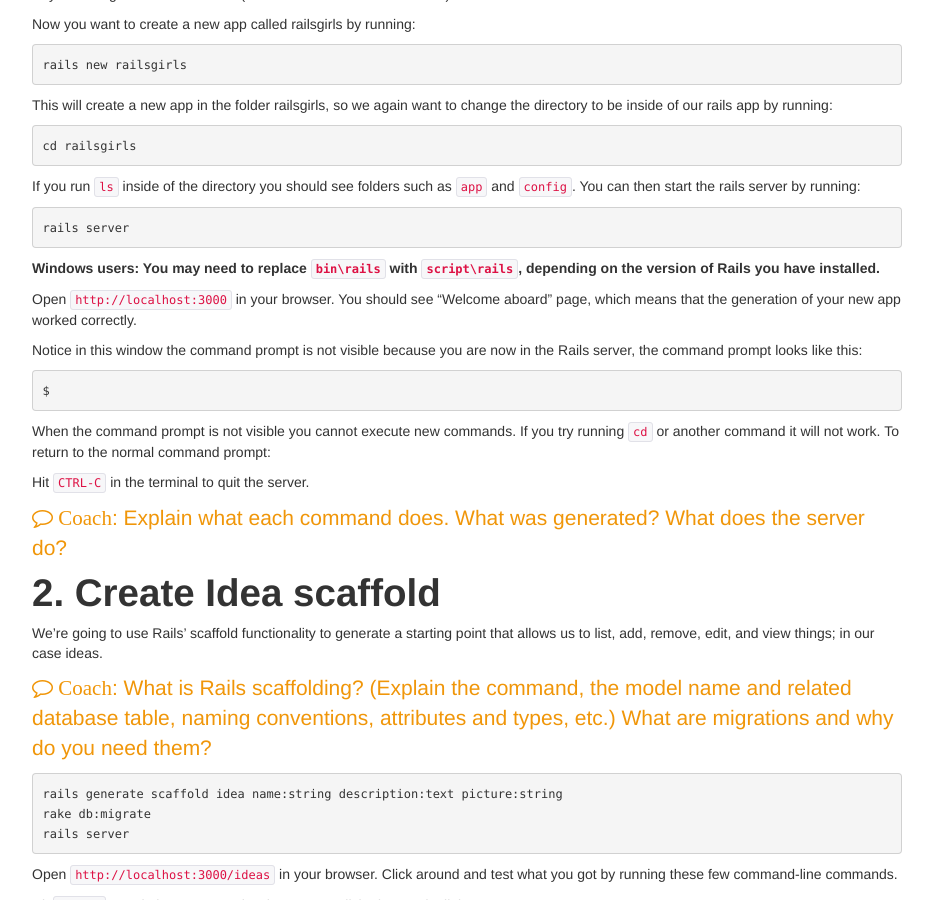
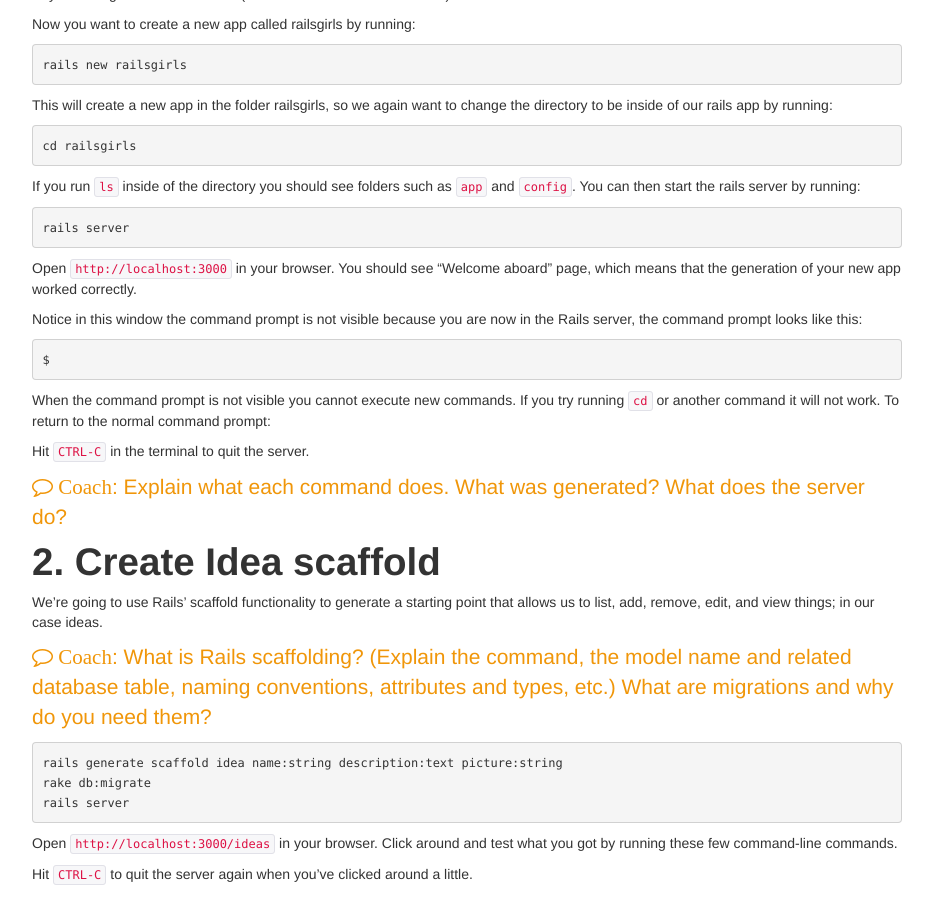
Before and after one commit to codecurious-bln/basic-curriculum, a Jekyll site: the page built from app.md, in a window 1280 px wide and 900 px high, scrolled down 1117 px. Shown: the whole window, without its empty margins (323-1256 px from the left). Built offline with Jekyll 4.4.1, drawn with Linux system fonts in a browser that asks for light colours.

Commit message:
Remove command about bin\rails as it is not needed afaik

```diff
--- a/app.md
+++ b/app.md
@@ -61,8 +61,6 @@
 If you run `ls` inside of the directory you should see folders such as `app` and `config`. You can then start the rails server by running:
 
     rails server
-
-**Windows users: You may need to replace `bin\rails` with `script\rails`, depending on the version of Rails you have installed.**
 
 Open `http://localhost:3000` in your browser. You should see “Welcome aboard” page, which means that the generation of your new app worked correctly.
 
```
